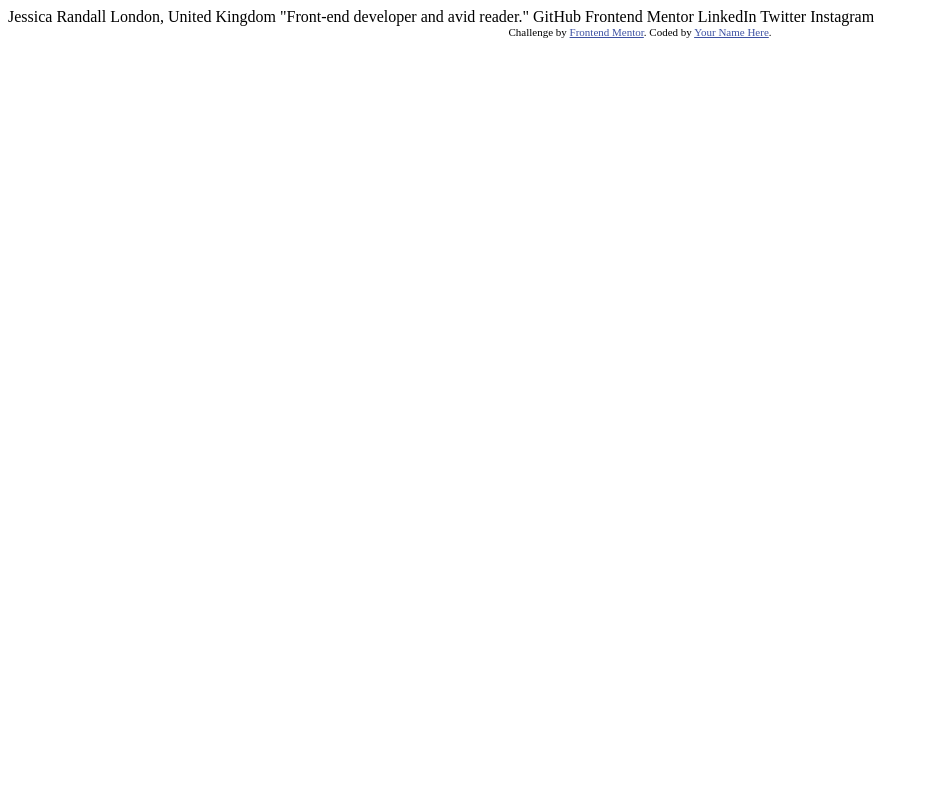
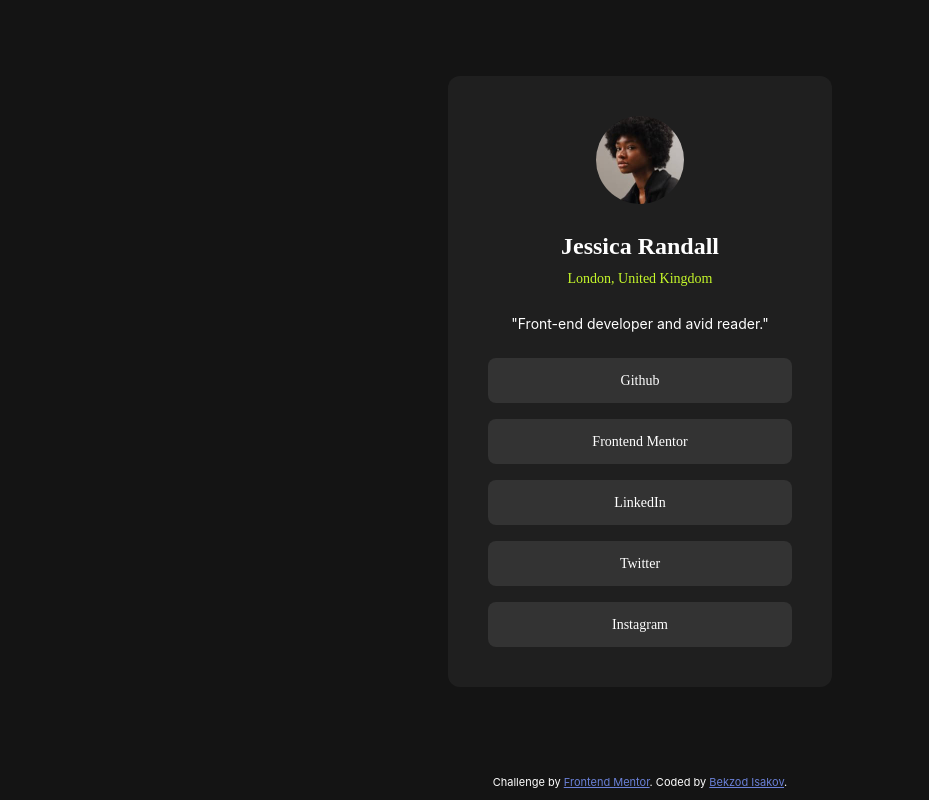
Before and after one commit to BekzodIsakov/frontendmentor, a plain HTML site: page social-links-profile-main/index.html in a window 1280 px wide. Shown: the whole page, without its empty margins (0-929 px from the left). Drawn offline with Linux system fonts and the light colour scheme; a web font is replaced by a local one.

Commit message:
social-links-profile completed

```diff
--- a/social-links-profile-main/index.html
+++ b/social-links-profile-main/index.html
@@ -1,34 +1,56 @@
 <!DOCTYPE html>
 <html lang="en">
+
 <head>
   <meta charset="UTF-8">
-  <meta name="viewport" content="width=device-width, initial-scale=1.0"> <!-- displays site properly based on user's device -->
+  <meta name="viewport" content="width=device-width, initial-scale=1.0">
+  <!-- displays site properly based on user's device -->
 
   <link rel="icon" type="image/png" sizes="32x32" href="./assets/images/favicon-32x32.png">
 
   <title>Frontend Mentor | Social links profile</title>
+  <link rel="stylesheet" href="./style.css">
+  <style>
+    .attribution {
+      font-size: 11px;
+      text-align: center;
+      padding: 10px;
+    }
 
-  <!-- Feel free to remove these styles or customise in your own stylesheet 👍 -->
-  <style>
-    .attribution { font-size: 11px; text-align: center; }
-    .attribution a { color: hsl(228, 45%, 44%); }
+    .attribution a {
+      color: hsl(228, 58%, 63%);
+    }
   </style>
 </head>
+
 <body>
 
-  Jessica Randall
-  London, United Kingdom
-  "Front-end developer and avid reader."
+  <main>
+    <div class="profile">
+      <img class="profile__img" src="./assets/images/avatar-jessica.jpeg" alt="jessica randall">
 
-  GitHub
-  Frontend Mentor
-  LinkedIn
-  Twitter
-  Instagram
+      <div class="profile__info">
+        <h1 class="font-large">Jessica Randall</h1>
+        <p class="font-medium-bold">London, United Kingdom</p>
+      </div>
 
-  <div class="attribution">
+      <p>"Front-end developer and avid reader."</p>
+
+      <ul class="social-links">
+        <li><a href="#github">Github</a></li>
+        <li><a href="#frontendmentor">Frontend Mentor</a></li>
+        <li><a href="#linkedin">LinkedIn</a></li>
+        <li><a href="#twitter">Twitter</a></li>
+        <li><a href="#instagram">Instagram</a></li>
+      </ul>
+    </div>
+
+  </main>
+
+  <footer class="attribution">
     Challenge by <a href="https://www.frontendmentor.io?ref=challenge" target="_blank">Frontend Mentor</a>.
-    Coded by <a href="#">Your Name Here</a>.
-  </div>
+    Coded by <a href="https://www.frontendmentor.io/profile/BekzodIsakov">Bekzod Isakov</a>.
+  </footer>
 </body>
+
 </html>
--- /dev/null
+++ b/social-links-profile-main/style.css
@@ -0,0 +1,158 @@
+@font-face {
+  font-family: "Inter";
+  src: url(./assets//fonts/static/Inter-Regular.ttf) format("truetype");
+  font-weight: 400;
+  font-style: normal;
+  font-display: swap;
+}
+
+@font-face {
+  font-family: "Inter-SemiBold";
+  src: url(./assets//fonts/static/Inter-SemiBold.ttf) format("truetype");
+  font-weight: 600;
+  font-style: normal;
+  font-display: swap;
+}
+
+@font-face {
+  font-family: "Inter-Bold";
+  src: url(./assets//fonts/static/Inter-Bold.ttf) format("truetype");
+  font-weight: 700;
+  font-style: normal;
+  font-display: swap;
+}
+
+:root {
+  /* colors */
+  --grey900: hsl(0, 0%, 8%);
+  --grey800: hsl(0, 0%, 12%);
+  --grey700: hsl(0, 0%, 20%);
+  --green: hsl(75, 94%, 57%);
+  --white: hsl(0, 0%, 100%);
+
+  /* spacing */
+  --spacing500: "40px";
+  --spacing300: "24px";
+  --spacing200: "16px";
+  --spacing150: "12px";
+  --spacing100: "8px";
+  --spacing50: "4px";
+}
+
+* {
+  padding: 0;
+  margin: 0;
+  box-sizing: border-box;
+}
+
+html {
+  font-size: 62.5%; /* 1rem = 10px */
+}
+
+body {
+  display: grid;
+  justify-items: center;
+  align-items: center;
+  grid-template-rows: 1fr max-content;
+
+  min-height: 100vh;
+  padding-inline: 2rem;
+  background: var(--grey900);
+  color: var(--white);
+
+  font-family: "Inter";
+  font-size: 1.4rem;
+  line-height: 1.5;
+  -webkit-font-smoothing: antialiased;
+  -moz-osx-font-smoothing: grayscale;
+}
+
+ul {
+  list-style-type: none;
+}
+
+img {
+  display: block;
+  width: 100%;
+}
+
+.font-large {
+  font-family: "Inter-SemiBold";
+  font-size: 2.4rem;
+}
+
+.font-medium {
+  font-family: "Inter";
+  font-size: 1.4rem;
+}
+
+.font-medium-bold {
+  font-family: "Inter-Bold";
+  font-size: 1.4rem;
+}
+
+.profile {
+  background-color: var(--grey800);
+  border-radius: 12px;
+  padding: 4rem;
+  display: flex;
+  flex-direction: column;
+  gap: 2.4rem;
+  text-align: center;
+}
+
+.profile__img {
+  width: 88px;
+  border-radius: 50%;
+  margin: auto;
+}
+
+.profile__info h1 {
+  margin-bottom: 0.4rem;
+}
+
+.profile__info p {
+  color: var(--green);
+}
+
+.social-links li:not(:last-child) {
+  margin-bottom: 1.6rem;
+}
+
+.social-links a {
+  display: block;
+  border-radius: 8px;
+  background: var(--grey700);
+  padding: 1.2rem;
+  color: inherit;
+  text-decoration: none;
+  font-family: "Inter-Bold";
+  transition: color 200ms, background-color 200ms;
+}
+
+.social-links a:hover {
+  background: var(--green);
+  color: var(--grey700);
+}
+
+
+/* mobile */
+@media screen and (width <= 600px) {
+  .profile {
+    max-width: 327px;
+  }
+}
+
+/* tablet */
+@media screen and (width >= 600px) {
+  .profile {
+    width: 456px;
+  }
+}
+
+/* desktop */
+@media screen and (width >= 992px) {
+  .profile {
+    width: 384px;
+  }
+}
```
